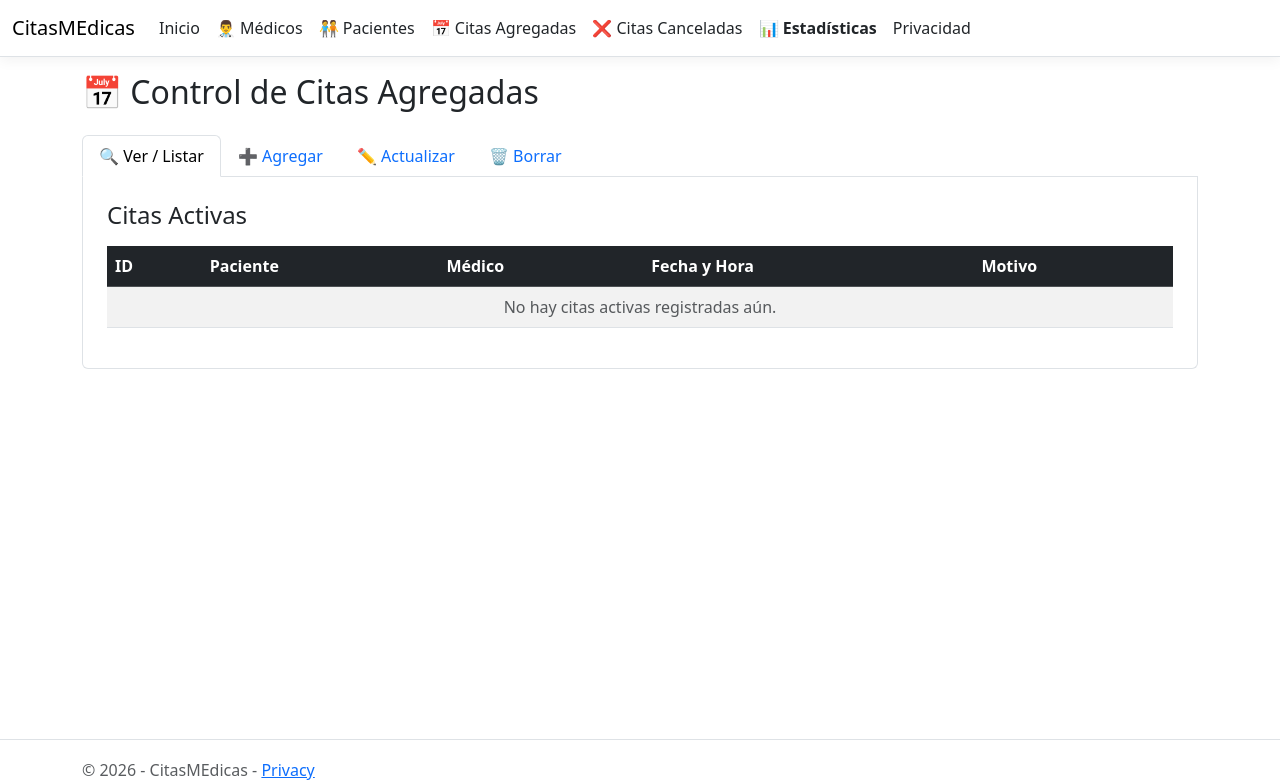
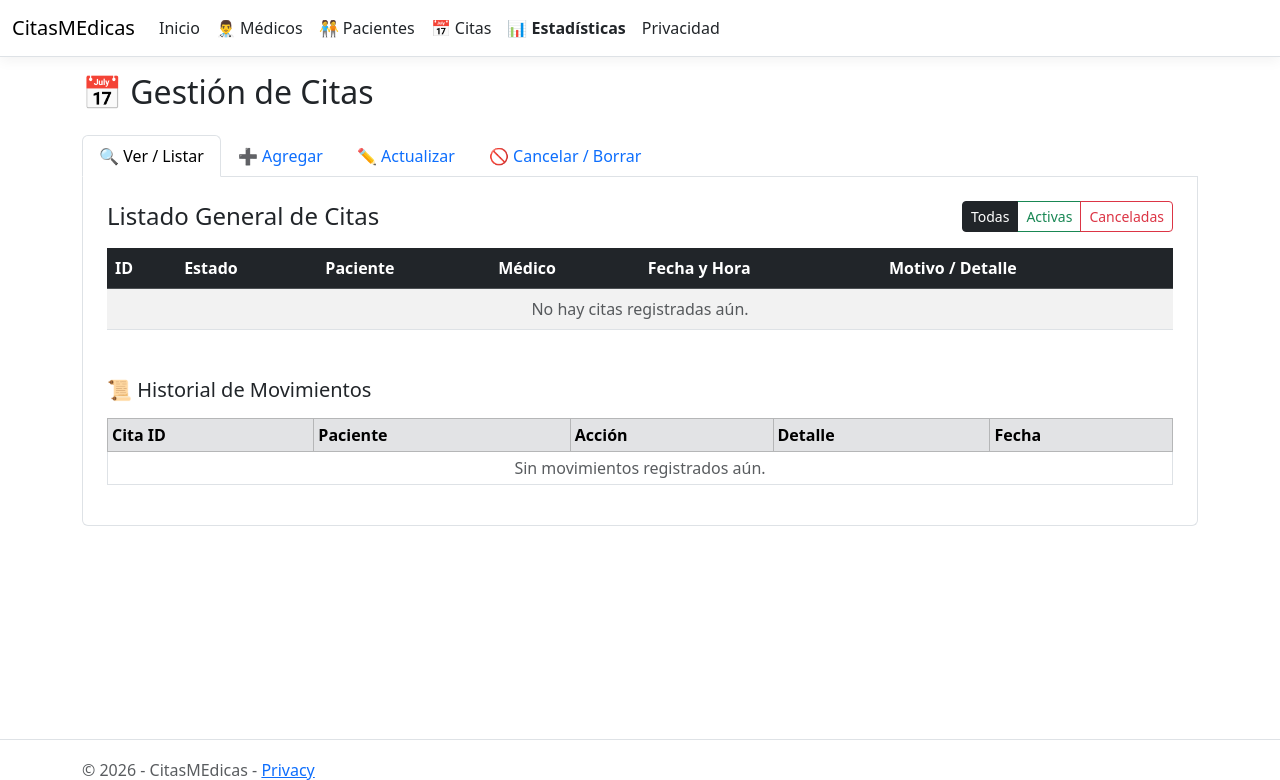
Before and after one commit to Anthony-Arteaga-2006/New-Gen, an ASP.NET Core app: page /CitasAgregadas in a window 1280 px wide. Shown: the top 780 px of the page. Run offline with ASP.NET Core 8, Linux system fonts and the light colour scheme; style sheets or scripts are compiled from the project's sources.

Commit message:
Sube proyecto completo: sistema unificado, historial, SQL TPT y README

```diff
--- a/Controllers/CitasAgregadasController.cs
+++ b/Controllers/CitasAgregadasController.cs
@@ -20,9 +20,25 @@ namespace CitasMedicas.Controllers
             ViewBag.Pacientes = new SelectList(_context.Pacientes, "Id", "Nombre");
             ViewBag.Medicos = new SelectList(_context.Medicos, "Id", "Nombre");
 
+            // 1. Citas activas (tabla hija citasagregadas + padre citas)
             var citas = await _context.CitasAgregadas
                 .Include(c => c.Paciente)
                 .Include(c => c.Medico)
+                .OrderBy(c => c.FechaHora)
+                .ToListAsync();
+
+            // 2. Citas canceladas (tabla hija citascanceladas + padre citas) para mostrarlas en la MISMA vista
+            ViewBag.CitasCanceladas = await _context.CitasCanceladas
+                .Include(c => c.Paciente)
+                .Include(c => c.Medico)
+                .OrderByDescending(c => c.FechaCancelacion)
+                .ToListAsync();
+
+            // 3. Historial de movimientos para mostrarlo en la MISMA vista
+            ViewBag.Historial = await _context.Historial
+                .Include(h => h.Cita)
+                    .ThenInclude(c => c!.Paciente)
+                .OrderByDescending(h => h.FechaRegistro)
                 .ToListAsync();
 
             return View("~/Views/Home/CitasAgregadas.cshtml", citas);
@@ -39,9 +55,20 @@ namespace CitasMedicas.Controllers
                     PacienteId = PacienteId,
                     MedicoId = MedicoId,
                     FechaHora = FechaHora,
-                    Motivo = Motivo
+                    Motivo = Motivo,
+                    Estado = "Pendiente"
                 };
                 _context.CitasAgregadas.Add(cita);
+
+                // Registro automático en Historial
+                _context.Historial.Add(new Historial
+                {
+                    Cita = cita,
+                    Accion = "Creada",
+                    Detalle = $"Cita agendada para el {FechaHora:dd/MM/yyyy HH:mm} - Motivo: {Motivo}",
+                    FechaRegistro = DateTime.Now
+                });
+
                 await _context.SaveChangesAsync();
             }
             return RedirectToAction(nameof(Index));
@@ -58,6 +85,15 @@ namespace CitasMedicas.Controllers
                 if (!string.IsNullOrWhiteSpace(Motivo))
                     cita.Motivo = Motivo;
 
+                // Registro automático en Historial
+                _context.Historial.Add(new Historial
+                {
+                    CitaId = cita.Id,
+                    Accion = "Reprogramada",
+                    Detalle = $"Cita actualizada al {FechaHora:dd/MM/yyyy HH:mm} - Motivo: {cita.Motivo}",
+                    FechaRegistro = DateTime.Now
+                });
+
                 await _context.SaveChangesAsync();
             }
             return RedirectToAction(nameof(Index));
@@ -70,17 +106,34 @@ namespace CitasMedicas.Controllers
             var cita = await _context.CitasAgregadas.FindAsync(id);
             if (cita != null)
             {
+                var motivoFinal = string.IsNullOrWhiteSpace(motivoCancelacion)
+                    ? "Cancelada desde gestión de citas"
+                    : motivoCancelacion;
+
                 var citaCancelada = new CitaCancelada
                 {
                     PacienteId = cita.PacienteId,
                     MedicoId = cita.MedicoId,
+                    FechaHora = cita.FechaHora,
+                    Motivo = cita.Motivo,
+                    Estado = "Cancelada",
                     FechaHoraOriginal = cita.FechaHora,
                     FechaCancelacion = DateTime.Now,
-                    MotivoCancelacion = string.IsNullOrWhiteSpace(motivoCancelacion) ? "Cancelada desde citas agregadas" : motivoCancelacion
+                    MotivoCancelacion = motivoFinal
                 };
 
                 _context.CitasCanceladas.Add(citaCancelada);
                 _context.CitasAgregadas.Remove(cita);
+
+                // Registro automático en Historial vinculado a la cita cancelada
+                _context.Historial.Add(new Historial
+                {
+                    Cita = citaCancelada,
+                    Accion = "Cancelada",
+                    Detalle = $"Cita cancelada. Motivo: {motivoFinal}",
+                    FechaRegistro = DateTime.Now
+                });
+
                 await _context.SaveChangesAsync();
             }
             return RedirectToAction(nameof(Index));
--- a/Data/ApplicationDbContext.cs
+++ b/Data/ApplicationDbContext.cs
@@ -13,6 +13,8 @@ namespace CitasMedicas.Data
         public DbSet<CitaAgregada> CitasAgregadas { get; set; }
         public DbSet<CitaCancelada> CitasCanceladas { get; set; }
 
+        public DbSet<Historial> Historial { get; set; }
+
         protected override void OnModelCreating(ModelBuilder modelBuilder)
         {
             base.OnModelCreating(modelBuilder);
@@ -21,6 +23,7 @@ namespace CitasMedicas.Data
             modelBuilder.Entity<Cita>().ToTable("citas");
             modelBuilder.Entity<CitaAgregada>().ToTable("citasagregadas");
             modelBuilder.Entity<CitaCancelada>().ToTable("citascanceladas");
+            modelBuilder.Entity<Historial>().ToTable("Historial");
         }
     }
 }
--- a/Views/Home/CitasAgregadas.cshtml
+++ b/Views/Home/CitasAgregadas.cshtml
@@ -1,67 +1,125 @@
 @model IEnumerable<CitasMedicas.Models.CitaAgregada>
 
 @{
-    ViewData["Title"] = "Citas Agregadas";
+    ViewData["Title"] = "Gestión de Citas";
+    var citasCanceladas = ViewBag.CitasCanceladas as IEnumerable<CitasMedicas.Models.CitaCancelada> ?? Enumerable.Empty<CitasMedicas.Models.CitaCancelada>();
+    var historial = ViewBag.Historial as IEnumerable<CitasMedicas.Models.Historial> ?? Enumerable.Empty<CitasMedicas.Models.Historial>();
 }
 
-<h2 class="mb-4">📅 Control de Citas Agregadas</h2>
+<h2 class="mb-4">📅 Gestión de Citas</h2>
 
-<ul class="nav nav-tabs" id="citasAgregadasTab" role="tablist">
+<ul class="nav nav-tabs" id="citasTab" role="tablist">
     <li class="nav-item">
-        <button class="nav-link active" id="ver-ca-tab" data-bs-toggle="tab" data-bs-target="#ver-ca" type="button">🔍 Ver / Listar</button>
+        <button class="nav-link active" id="ver-tab" data-bs-toggle="tab" data-bs-target="#ver-citas" type="button">🔍 Ver / Listar</button>
     </li>
     <li class="nav-item">
-        <button class="nav-link" id="agregar-ca-tab" data-bs-toggle="tab" data-bs-target="#agregar-ca" type="button">➕ Agregar</button>
+        <button class="nav-link" id="agregar-tab" data-bs-toggle="tab" data-bs-target="#agregar-cita" type="button">➕ Agregar</button>
     </li>
     <li class="nav-item">
-        <button class="nav-link" id="actualizar-ca-tab" data-bs-toggle="tab" data-bs-target="#actualizar-ca" type="button">✏️ Actualizar</button>
+        <button class="nav-link" id="actualizar-tab" data-bs-toggle="tab" data-bs-target="#actualizar-cita" type="button">✏️ Actualizar</button>
     </li>
     <li class="nav-item">
-        <button class="nav-link" id="borrar-ca-tab" data-bs-toggle="tab" data-bs-target="#borrar-ca" type="button">🗑️ Borrar</button>
+        <button class="nav-link" id="cancelar-tab" data-bs-toggle="tab" data-bs-target="#cancelar-cita" type="button">🚫 Cancelar / Borrar</button>
     </li>
 </ul>
 
-<div class="tab-content border border-top-0 p-4 bg-white rounded-bottom" id="citasAgregadasTabContent">
+<div class="tab-content border border-top-0 p-4 bg-white rounded-bottom" id="citasTabContent">
 
-    <!-- 1. VER / LISTAR CITAS -->
-    <div class="tab-pane fade show active" id="ver-ca">
-        <h4>Citas Activas</h4>
-        <table class="table table-striped table-hover mt-3">
+    <!-- 1. LISTA ÚNICA DE TODAS LAS CITAS (ACTIVAS + CANCELADAS + HISTORIAL) -->
+    <div class="tab-pane fade show active" id="ver-citas">
+        <div class="d-flex justify-content-between align-items-center mb-3">
+            <h4 class="mb-0">Listado General de Citas</h4>
+            <div class="btn-group" role="group">
+                <button type="button" class="btn btn-outline-dark btn-sm active" onclick="filtrarCitas('todas', this)">Todas</button>
+                <button type="button" class="btn btn-outline-success btn-sm" onclick="filtrarCitas('activa', this)">Activas</button>
+                <button type="button" class="btn btn-outline-danger btn-sm" onclick="filtrarCitas('cancelada', this)">Canceladas</button>
+            </div>
+        </div>
+
+        <table class="table table-striped table-hover" id="tablaUnificada">
             <thead class="table-dark">
                 <tr>
                     <th>ID</th>
+                    <th>Estado</th>
                     <th>Paciente</th>
                     <th>Médico</th>
                     <th>Fecha y Hora</th>
-                    <th>Motivo</th>
+                    <th>Motivo / Detalle</th>
                 </tr>
             </thead>
             <tbody>
-                @if (Model != null && Model.Any())
+                @if (Model != null)
                 {
                     @foreach (var cita in Model)
                     {
-                        <tr>
+                        <tr class="fila-cita" data-estado="activa">
                             <td>@cita.Id</td>
+                            <td><span class="badge bg-success">Activa</span></td>
                             <td>@cita.Paciente?.Nombre</td>
                             <td>@cita.Medico?.Nombre</td>
-                            <td>@cita.FechaHora</td>
+                            <td>@cita.FechaHora.ToString("dd/MM/yyyy HH:mm")</td>
                             <td>@cita.Motivo</td>
+                        </tr>
+                    }
+                }
+                @foreach (var canc in citasCanceladas)
+                {
+                    <tr class="fila-cita" data-estado="cancelada">
+                        <td>@canc.Id</td>
+                        <td><span class="badge bg-danger">Cancelada</span></td>
+                        <td>@canc.Paciente?.Nombre</td>
+                        <td>@canc.Medico?.Nombre</td>
+                        <td>@canc.FechaHoraOriginal.ToString("dd/MM/yyyy HH:mm")</td>
+                        <td>@canc.MotivoCancelacion <small class="text-muted">(Cancelada el @canc.FechaCancelacion.ToString("dd/MM/yyyy HH:mm"))</small></td>
+                    </tr>
+                }
+                @if ((Model == null || !Model.Any()) && !citasCanceladas.Any())
+                {
+                    <tr>
+                        <td colspan="6" class="text-center text-muted">No hay citas registradas aún.</td>
+                    </tr>
+                }
+            </tbody>
+        </table>
+
+        <!-- HISTORIAL DE MOVIMIENTOS EN LA MISMA PANTALLA -->
+        <h5 class="mt-5 mb-3">📜 Historial de Movimientos</h5>
+        <table class="table table-sm table-bordered table-hover">
+            <thead class="table-secondary">
+                <tr>
+                    <th>Cita ID</th>
+                    <th>Paciente</th>
+                    <th>Acción</th>
+                    <th>Detalle</th>
+                    <th>Fecha</th>
+                </tr>
+            </thead>
+            <tbody>
+                @if (historial.Any())
+                {
+                    @foreach (var h in historial)
+                    {
+                        <tr>
+                            <td>#@h.CitaId</td>
+                            <td>@h.Cita?.Paciente?.Nombre</td>
+                            <td><span class="badge bg-info text-dark">@h.Accion</span></td>
+                            <td>@h.Detalle</td>
+                            <td>@h.FechaRegistro.ToString("dd/MM/yyyy HH:mm")</td>
                         </tr>
                     }
                 }
                 else
                 {
                     <tr>
-                        <td colspan="5" class="text-center text-muted">No hay citas activas registradas aún.</td>
+                        <td colspan="5" class="text-center text-muted">Sin movimientos registrados aún.</td>
                     </tr>
                 }
             </tbody>
         </table>
     </div>
 
-<!-- 2. FORMULARIO AGREGAR -->
-    <div class="tab-pane fade" id="agregar-ca">
+    <!-- 2. AGREGAR CITA -->
+    <div class="tab-pane fade" id="agregar-cita">
         <h4>Agendar Nueva Cita</h4>
         <form asp-controller="CitasAgregadas" asp-action="Create" method="post" class="mt-3">
             <div class="mb-3">
@@ -88,12 +146,12 @@
         </form>
     </div>
 
-    <!-- 3. FORMULARIO ACTUALIZAR -->
-    <div class="tab-pane fade" id="actualizar-ca">
-        <h4>Modificar Cita</h4>
+    <!-- 3. ACTUALIZAR CITA -->
+    <div class="tab-pane fade" id="actualizar-cita">
+        <h4>Modificar Cita Activa</h4>
         <form asp-controller="CitasAgregadas" asp-action="Edit" method="post" class="mt-3">
             <div class="mb-3">
-                <label class="form-label">ID de la Cita a Modificar:</label>
+                <label class="form-label">ID de la Cita:</label>
                 <input type="number" name="id" class="form-control" placeholder="Ingrese el ID" required />
             </div>
             <div class="mb-3">
@@ -108,16 +166,35 @@
         </form>
     </div>
 
-    <!-- 4. FORMULARIO BORRAR / CANCELAR -->
-    <div class="tab-pane fade" id="borrar-ca">
-        <h4>Eliminar / Cancelar Cita</h4>
+    <!-- 4. CANCELAR CITA -->
+    <div class="tab-pane fade" id="cancelar-cita">
+        <h4>Cancelar Cita</h4>
         <form asp-controller="CitasAgregadas" asp-action="Delete" method="post" class="mt-3">
             <div class="mb-3">
-                <label class="form-label">ID de la Cita a Eliminar:</label>
+                <label class="form-label">ID de la Cita a Cancelar:</label>
                 <input type="number" name="id" class="form-control" placeholder="Ingrese el ID de la cita" required />
             </div>
-            <button type="submit" class="btn btn-danger" onclick="return confirm('¿Confirma que desea eliminar esta cita?');">🗑️ Eliminar Cita</button>
+            <div class="mb-3">
+                <label class="form-label">Motivo de Cancelación:</label>
+                <input type="text" name="motivoCancelacion" class="form-control" placeholder="Ej: Motivos personales" required />
+            </div>
+            <button type="submit" class="btn btn-danger" onclick="return confirm('¿Confirma que desea cancelar esta cita?');">🚫 Cancelar Cita</button>
         </form>
     </div>
 
 </div>
+
+<script>
+    function filtrarCitas(estado, boton) {
+        document.querySelectorAll('#ver-citas .btn-group .btn').forEach(b => b.classList.remove('active'));
+        boton.classList.add('active');
+
+        document.querySelectorAll('.fila-cita').forEach(fila => {
+            if (estado === 'todas' || fila.dataset.estado === estado) {
+                fila.style.display = '';
+            } else {
+                fila.style.display = 'none';
+            }
+        });
+    }
+</script>
--- a/Views/Shared/_Layout.cshtml
+++ b/Views/Shared/_Layout.cshtml
@@ -30,10 +30,7 @@
                             <a class="nav-link text-dark" asp-area="" asp-controller="Pacientes" asp-action="Index">🧑‍🤝‍🧑 Pacientes</a>
                         </li>
                         <li class="nav-item">
-                            <a class="nav-link text-dark" asp-area="" asp-controller="CitasAgregadas" asp-action="Index">📅 Citas Agregadas</a>
-                        </li>
-                        <li class="nav-item">
-                            <a class="nav-link text-dark" asp-area="" asp-controller="CitasCanceladas" asp-action="Index">❌ Citas Canceladas</a>
+                            <a class="nav-link text-dark" asp-area="" asp-controller="CitasAgregadas" asp-action="Index">📅 Citas</a>
                         </li>
                         <li class="nav-item">
                             <a class="nav-link text-dark fw-bold" asp-area="" asp-controller="Estadisticas" asp-action="Index">📊 Estadísticas</a>
```
Also changed, not shown: Controllers/CitasCanceladasController.cs (+14 -34 lines), Models/Models/Historial.cs (added, +24 -0 lines), MySQL CitasMedicas.sql (+11 -0 lines), Views/Home/CitasCanceladas.cshtml (deleted, +0 -119 lines), Views/Home/Index.cshtml (+3 -13 lines), CitasMedicasActual_ER.jpg (added), DIagrama ER CitasMedicas.jpeg (deleted), README.md.
